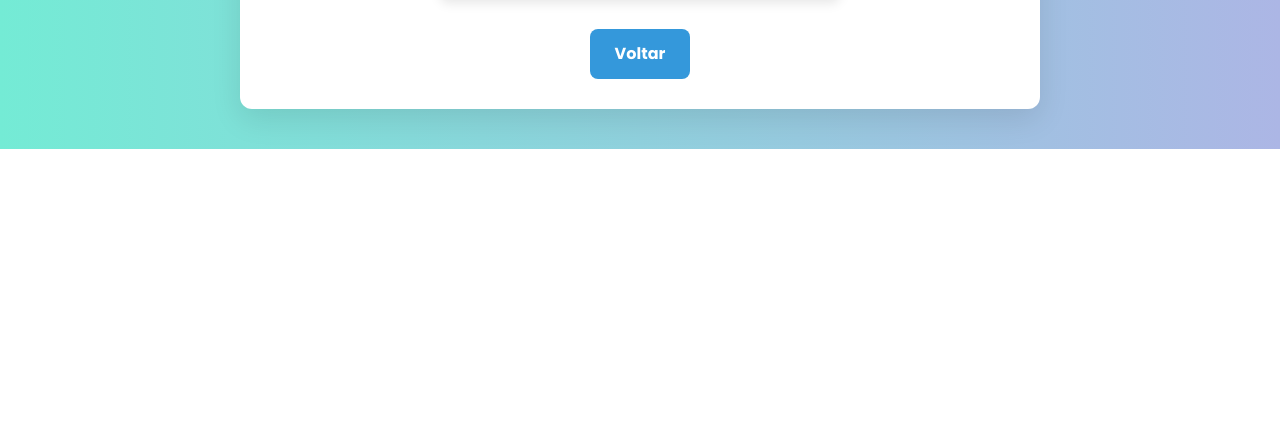
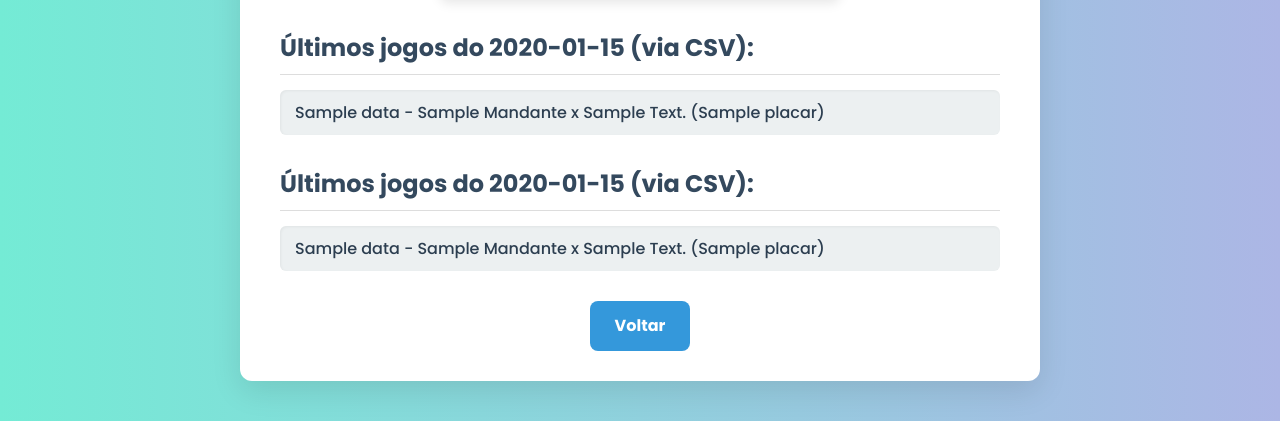
Before and after one commit to AiuryRock/PlacarSeguro, a Flask app: template templates/resultado.html in a window 1280 px wide. Shown: the part 1052-1473 px from the top of the page. Before the commit the page ends 1201 px from the top, so only its background shows below. Run offline with Flask 3, Linux system fonts and the light colour scheme; the template is opened without the code that fills it: most values are stand-ins (such as "Sample title", 1, 10 or a date in 2020).

Commit message:
Update resultado.html

```diff
--- a/templates/resultado.html
+++ b/templates/resultado.html
@@ -116,8 +116,7 @@
         <ul>
             {% for c in stats.confrontos %}
             <li>
-                    {{ c.data }} - {{ c.home }} {{ c.score_home }} x {{
-                    c.score_away }} {{ c.away }}
+                {{ c.data }} - {{ c.home }} {{ c.score_home }} x {{ c.score_away }} {{ c.away }}
             </li>
             {% endfor %}
         </ul>
@@ -127,21 +126,27 @@
             <li>Vitórias do {{ time1 }}: {{ stats.v1 }}</li>
             <li>Vitórias do {{ time2 }}: {{ stats.v2 }}</li>
             <li>Empates: {{ stats.empates }}</li>
-                <li>
-                    Over 2.5 gols: {{ stats.over25 }}/{{ stats.confrontos|length
-                    }}
-                </li>
-                <li>
-                    Ambos marcam (BTTS): {{ stats.btts }}/{{
-                    stats.confrontos|length }}
-                </li>
+            <li>Over 2.5 gols: {{ stats.over25 }}/{{ stats.confrontos|length }}</li>
+            <li>Ambos marcam (BTTS): {{ stats.btts }}/{{ stats.confrontos|length }}</li>
         </ul>
 
         <h2>Evolução dos últimos 5 jogos do {{ time1 }}:</h2>
-            <img
-                src="{{ url_for('static', filename=grafico) }}"
-                alt="Gráfico de evolução"
-            />
+        <img src="{{ url_for('static', filename=grafico) }}" alt="Gráfico de evolução" />
+
+        <h2>Últimos jogos do {{ time1 }} (via CSV):</h2>
+        <ul>
+            {% for jogo in jogos_csv1 %}
+                <li>{{ jogo.data }} - {{ jogo.mandante.title() }} x {{ jogo.visitante.title() }} ({{ jogo.placar }})</li>
+            {% endfor %}
+        </ul>
+
+        <h2>Últimos jogos do {{ time2 }} (via CSV):</h2>
+        <ul>
+            {% for jogo in jogos_csv2 %}
+                <li>{{ jogo.data }} - {{ jogo.mandante.title() }} x {{ jogo.visitante.title() }} ({{ jogo.placar }})</li>
+            {% endfor %}
+        </ul>
+
         <a href="/">Voltar</a>
     </main>
 </body>
```
Lines whose indentation alone changed are shown as unchanged.
